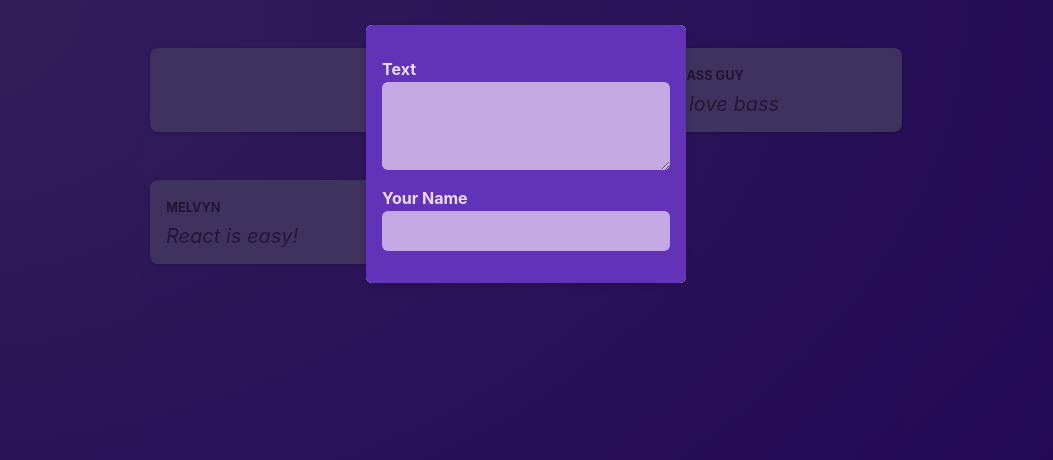
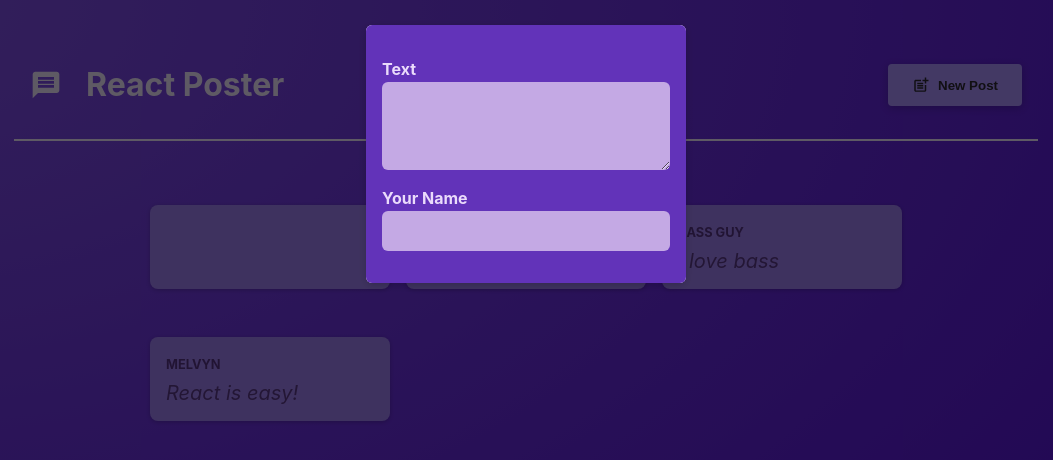
Before and after one commit to melvynstudios/react-sandbox, a React (Vite) app in the folder sandbox/: page / in a window 1280 px wide. Shown: the top 460 px of the page, without its empty margins (114-1167 px from the left). Built offline with nearby package versions, Linux system fonts and the light colour scheme.

Commit message:
fixed issues with head css files

```diff
--- a/sandbox/src/App.tsx
+++ b/sandbox/src/App.tsx
@@ -1,10 +1,14 @@
+import MainHeader from './components/MainHeader';
 import PostList from './components/PostList'
 
 function App() {
   return (
-    <main>
-      <PostList />
-    </main>
+    <>
+      <MainHeader />
+      <main>
+        <PostList />
+      </main>
+    </>
   )
 }
 
--- a/sandbox/src/components/MainHeader.module.css
+++ b/sandbox/src/components/MainHeader.module.css
@@ -0,0 +1,36 @@
+.header {
+  /* padding: 2rem 10%; */
+  margin: 2rem 10%;
+  padding: 1rem;
+  text-align: center;
+  display: flex;
+  justify-content: space-between;
+  align-items: center;
+  border-bottom: 2px solid #ece1fa;
+}
+
+.logo {
+  font-size: 2rem;
+  display: flex;
+  gap: 1.5rem;
+  align-items: center;
+  color: #ece1fa;
+}
+
+.button {
+  display: inline-flex;
+  align-items: center;
+  gap: 0.5rem;
+  padding: 0.75rem 1.5rem;
+  background-color: #a990fb;
+  color: #2a2630;
+  border: none;
+  border-radius: 4px;
+  box-shadow: 0 2px 8px rgba(0, 0, 0, 0.2);
+  cursor: pointer;
+  font-weight: bold;
+}
+
+.button:hover {
+  background-color: #8c6cf7;
+}
--- a/sandbox/src/components/MainHeader.tsx
+++ b/sandbox/src/components/MainHeader.tsx
@@ -4,8 +4,17 @@ import styles from './MainHeader.module.css';
 
 function MainHeader() {
 	return (
-		<header>
-
+		<header className={styles.header}>
+			<h1 className={styles.logo}>
+				<MdMessage />
+				React Poster
+			</h1>
+			<p>
+				<button className={styles.button}>
+					<MdPostAdd size={18} />
+					New Post
+				</button>
+			</p>
 		</header>
 	)
 }
```
